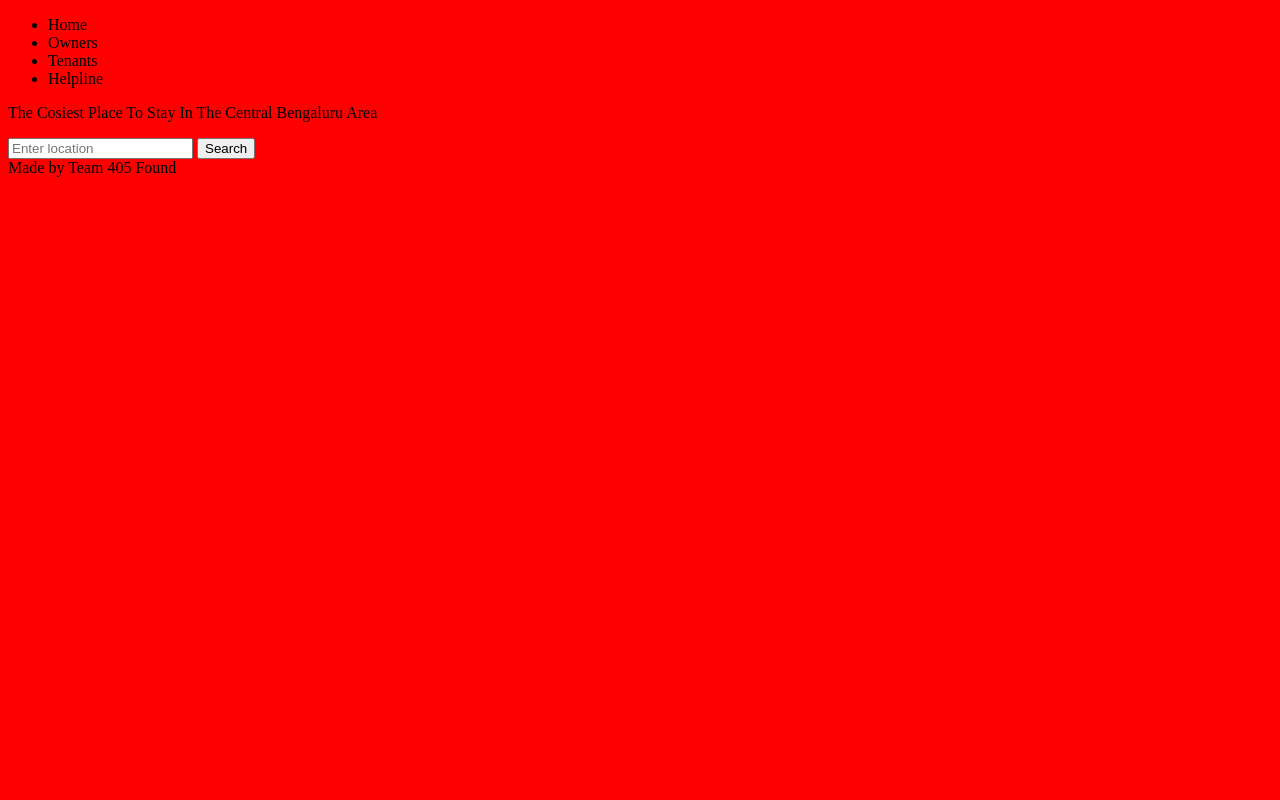
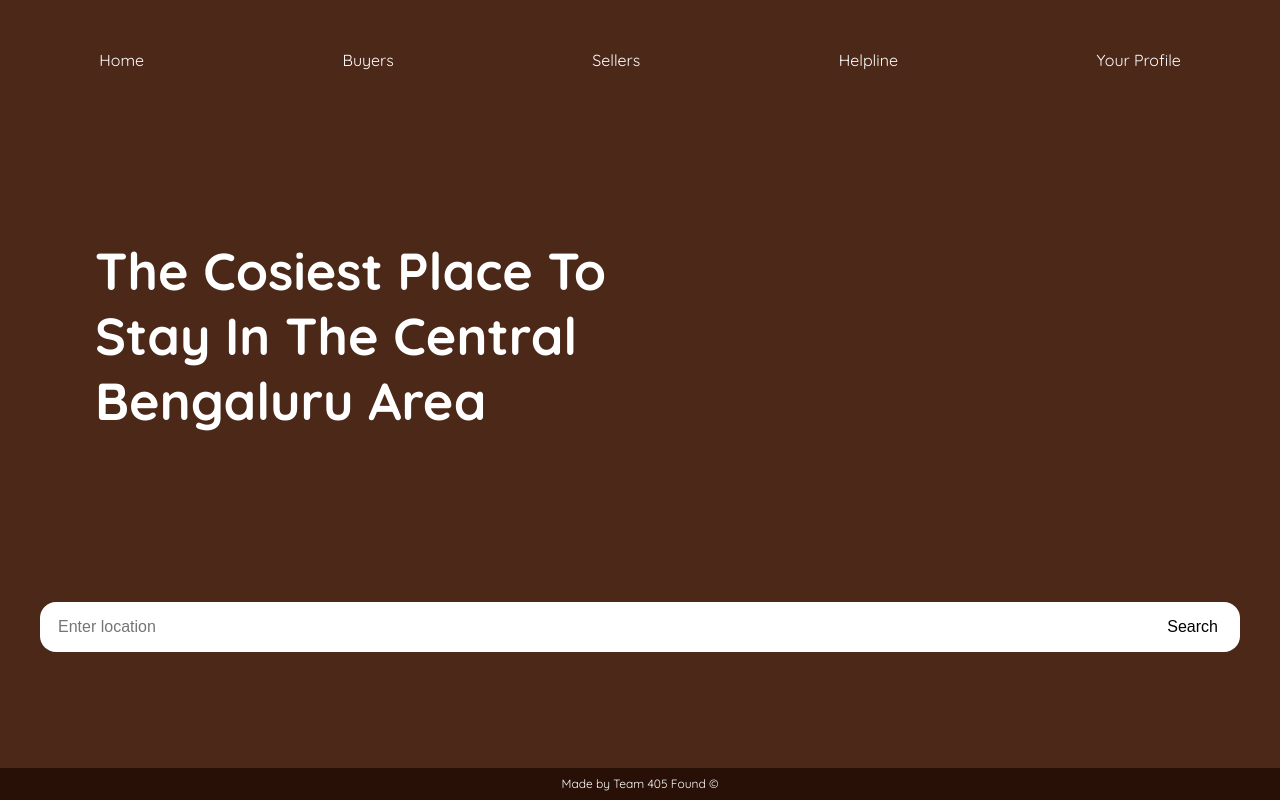
Before and after one commit to mohanamisra/mynest, a plain HTML site: page index.html in a window 1280 px wide. Drawn offline with Linux system fonts and the light colour scheme.

Commit message:
basic styling

```diff
--- a/index.html
+++ b/index.html
@@ -4,34 +4,38 @@
     <meta charset="UTF-8">
     <meta name="viewport" content="width=device-width, initial-scale=1.0">
     <link rel = "stylesheet" href = "styles.css">
+    <link rel="preconnect" href="https://fonts.googleapis.com">
+<link rel="preconnect" href="https://fonts.gstatic.com" crossorigin>
+<link href="https://fonts.googleapis.com/css2?family=Quicksand:wght@300;400;500;600;700&display=swap" rel="stylesheet">
     <title>MyNest</title>
 </head>
 <body>
     <container class = "container">
         <navbar>
-            <ul>
-                <li><a>Home</a></li>
-                <li><a>Owners</a></li>
-                <li><a>Tenants</a></li>
-                <li><a>Helpline</a></li>
+            <ul class = "navbar">
+                <li><a href = "#">Home</a></li>
+                <li><a href = "#">Buyers</a></li>
+                <li><a href = "#">Sellers</a></li>
+                <li><a href = "#">Helpline</a></li>
+                <li><a href = "#">Your Profile</a></li>
             </ul>
         </navbar>
 
-        <section>
-            <p>
+        <section class = "branding">
+            <p class = "adcopy">
                 The Cosiest Place To Stay In The Central Bengaluru Area
             </p>
         </section>
 
-        <section>
-            <form>
+        <section class = "search-section">
+            <form class = "searchbar">
                 <input type = "search" placeholder = "Enter location">
                 <button type = "submit">Search</button>
             </form>
         </section>
 
         <footer>
-            Made by Team 405 Found
+            Made by Team 405 Found &copy
         </footer>
     </container>
 </body>
--- a/styles.css
+++ b/styles.css
@@ -1,3 +1,95 @@
-html {
-    background-color: red;
+html, body {
+    padding: 0px;
+    margin: 0px;
+    background-color: #4b2818;
+    font-family: 'Quicksand', sans-serif;
+    color: white;
 }
+
+.container {
+    min-height: 100vh;
+    width: 100vw;
+
+    display: flex;
+    flex-direction: column;
+    justify-content: space-between;
+}
+
+/* NAVBAR STYLING */
+
+.navbar {
+    margin: 0px;
+    padding: 0px;
+    margin-top: 50px;
+    list-style: none;
+
+    display: flex;
+    justify-content: space-around;
+}
+
+li {
+
+}
+
+a {
+    color: white;
+    text-decoration: none;
+}
+
+/* BRANDING AREA STYLING */
+
+.branding {
+    margin-left: 95px;
+}
+
+.adcopy {
+    max-width: 518px;
+
+    font-weight: 700;
+    font-size: 52px;
+}
+
+/* SEARCHBAR STYLING */
+
+.search-section {
+    align-self: center;
+}
+
+.searchbar {
+    border-radius: 16px;
+    width: 1200px;
+    height: 50px;
+
+    background-color: white;
+
+    display: flex;
+}
+
+.searchbar input {
+    border: none;
+    width: 100%;
+    margin-left: 16px;
+
+    font-size: 16px;
+}
+
+.searchbar button {
+    background-color: transparent;
+    border: none;
+    margin-right: 16px;
+
+    font-size: 16px;
+}
+
+/* FOOTER STYLING */
+
+footer {
+    background-color: #281006;
+    height: 32px;
+
+    display: flex;
+    align-items: center;
+    justify-content: center;
+
+    font-size: 12px;
+}
```
